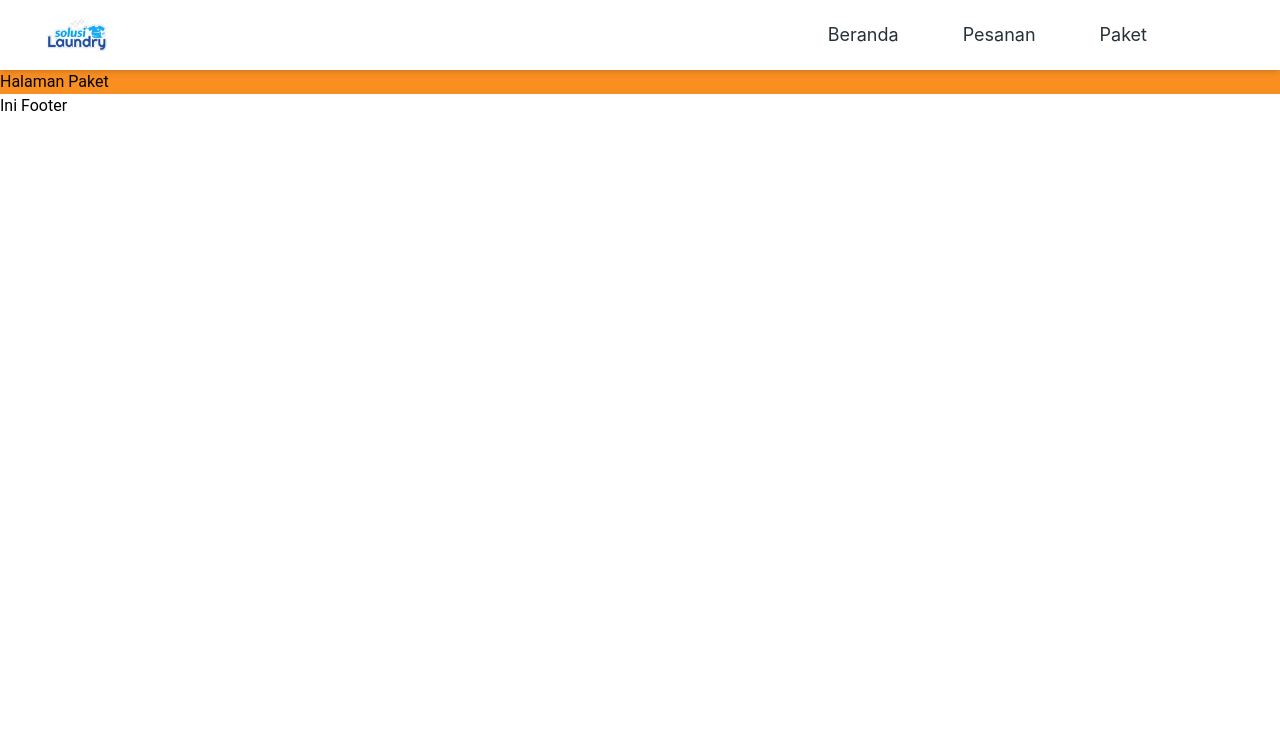
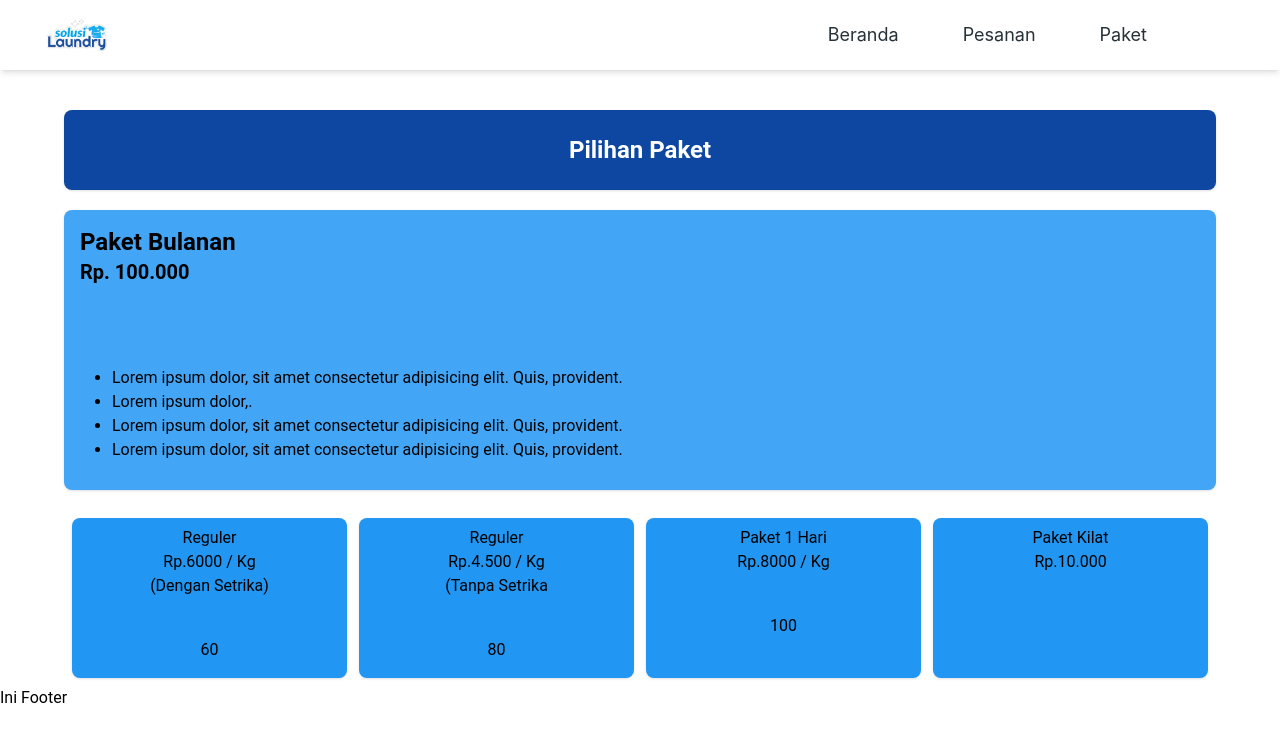
Before and after one commit to muhammadgimnastiar/solusi-laundry, a React (Create React App) app: page /paket in a window 1280 px wide. Shown: the top 742 px of the page. Built offline with nearby package versions, Linux system fonts and the light colour scheme.

Commit message:
Update Paket

```diff
--- a/src/components/Hero/Hero.jsx
+++ b/src/components/Hero/Hero.jsx
@@ -24,7 +24,7 @@ function Hero() {
         </div>
         </div>
 
-     );
+    );
 }
 
 export default Hero;
--- /dev/null
+++ b/src/pages/Paket/GridCard.jsx
@@ -0,0 +1,21 @@
+import React from 'react'
+import { paketan } from './data'
+
+const GridCard = () => {
+    return (
+        <div className='w-full grid grid-cols-4 gap-3  rounded-lg p-2'>
+            {paketan.map((paket) =>{
+                return (
+                <div key={paket.id} className='bg-blue-500 h-40 text-center rounded-lg p-2 cursor-pointer   shadow duration-150 hover:scale-105 hover:shadow-md'>
+                    <p>{paket.title}</p>
+                    <p>{paket.price}</p>
+                    <p>{paket.desc}</p>
+                    <p className='pt-10'>{paket.const}</p>
+                </div>
+                )
+                })}
+        </div>
+    )
+}
+
+export default GridCard
--- a/src/pages/Paket/Paket.jsx
+++ b/src/pages/Paket/Paket.jsx
@@ -1,11 +1,31 @@
 import React from 'react'
-
 import '../../assets/css/tailwind.css'
+import '../../index.css'
+import GridCard from './GridCard'
 
 function Paket() {
     return (
-        <div className='bg-primary-orange'>Halaman Paket</div>
-    );
+        <div className='max-w-6xl mx-auto'>
+        <div className='flex flex-col justify-center items-center bg-blue-900 rounded-lg p-2 h-20 mt-10 cursor-pointer shadow duration-150 hover:scale-105 hover:shadow-md'>
+            <p className='text-2xl font-bold text-white'>Pilihan Paket</p>
+        </div>
+        <div className='w-full bg-blue-400 rounded-lg p-2 my-5 justify-center cursor-pointer shadow duration-150 hover:scale-105 hover:shadow-md'>
+            <div className='flex flex-col items-start'>
+            <p className='px-2 pt-2 text-2xl font-bold'>Paket Bulanan</p>
+            <p className='px-2 text-xl font-semibold'>Rp. 100.000</p>
+            <ul className='list-disc flex flex-col px-10 pt-20 pb-5 items-start'>
+            <li >Lorem ipsum dolor, sit amet consectetur adipisicing elit. Quis, provident.</li>
+            <li >Lorem ipsum dolor,.</li>
+            <li >Lorem ipsum dolor, sit amet consectetur adipisicing elit. Quis, provident.</li>
+            <li >Lorem ipsum dolor, sit amet consectetur adipisicing elit. Quis, provident.</li>
+            </ul>
+        </div>
+        </div>
+        <div>
+            <GridCard  />
+        </div>
+        </div>
+    )
 }
 
-export default Paket;
+export default Paket
--- /dev/null
+++ b/src/pages/Paket/data.jsx
@@ -0,0 +1,30 @@
+export const paketan = [
+    {
+        id: 1,
+        title: "Reguler",
+        price: "Rp.6000 / Kg",
+        desc: "(Dengan Setrika)",
+        const: 60,
+    },
+    {
+        id: 2,
+        title: "Reguler",
+        price: "Rp.4.500 / Kg",
+        desc: "(Tanpa Setrika",
+        const: 80,
+    },
+    {
+        id: 3,
+        title: "Paket 1 Hari",
+        price: "Rp.8000 / Kg",
+        desc: "",
+        const: 100,
+    },
+    {
+        id: 4,
+        title: "Paket Kilat",
+        price: "Rp.10.000",
+        desc: "",
+        const: "",
+    },
+]
```
